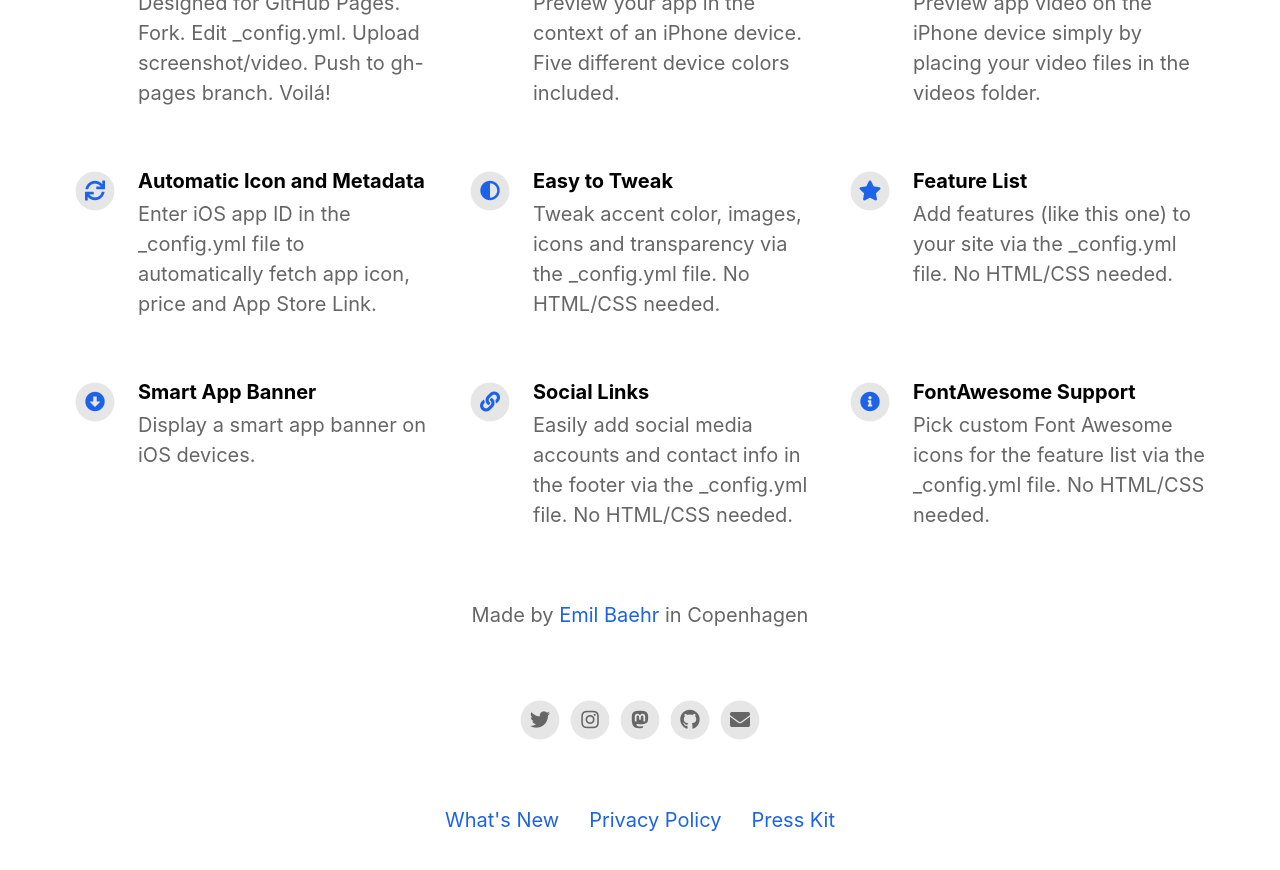
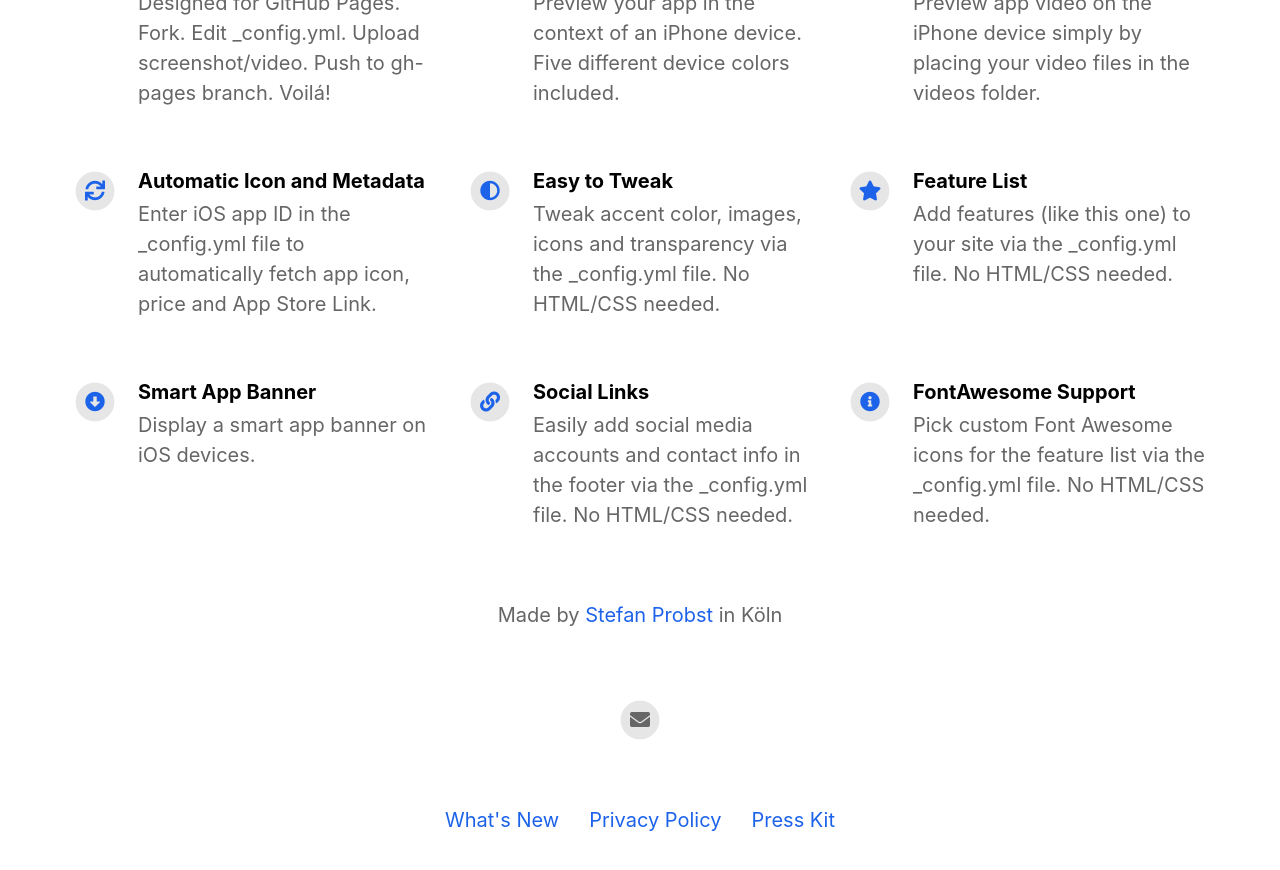
Before and after one commit to probststefan/immocat-app-landing-page, a Jekyll site: the page built from index.html, in a window 1280 px wide and 900 px high, scrolled down 1124 px. Shown: the top 870 px of the window. Built offline with Jekyll 4.4.1, drawn with Linux system fonts in a browser that asks for light colours; nearby versions of some CDN libraries.

Commit message:
Update _config.yml

```diff
--- a/_config.yml
+++ b/_config.yml
@@ -2,8 +2,8 @@
 page_title                                :                                           # Automatically populates with app name if not set and if iOS app ID is set. Otherwise enter manually.
 
 # App Info
-ios_app_id                                : 1234793120                                # Required. Enter iOS app ID to automatically populate name, price and icons (e.g. 718043190).
-ios_app_country                           : us                                        # Required outside USA. Enter 2 letter country code as in https://en.wikipedia.org/wiki/ISO_3166-1_alpha-2
+ios_app_id                                : 6738868108                                # Required. Enter iOS app ID to automatically populate name, price and icons (e.g. 718043190).
+ios_app_country                           : de                                        # Required outside USA. Enter 2 letter country code as in https://en.wikipedia.org/wiki/ISO_3166-1_alpha-2
 
 appstore_link                             :                                           # Automatically populates if not set and if iOS app ID is set. Otherwise enter manually.
 playstore_link                            :                                           # Enter Google Play Store URL.
@@ -20,18 +20,18 @@ enable_smart_app_banner                   : true
 
 
 # Information About Yourself
-your_name                                 : Emil Baehr
-your_link                                 : https://emilbaehr.com
-your_city                                 : Copenhagen
-email_address                             : emil.baehr@gmail.com
+your_name                                 : Stefan Probst
+your_link                                 : https://stefanprobst.dev
+your_city                                 : Köln
+email_address                             : probststefan@gmail.com
 linkedin_username                         :
 linkedin_company                          :
 facebook_username                         :
-instagram_username                        : ebaehr
-twitter_username                          : ebaehr
-github_username                           : emilbaehr
+instagram_username                        :
+twitter_username                          :
+github_username                           :
 youtube_username                          :
-mastodon_link                             : https://mastodon.social/@ebaehr
+mastodon_link                             :
 
 
 
```
